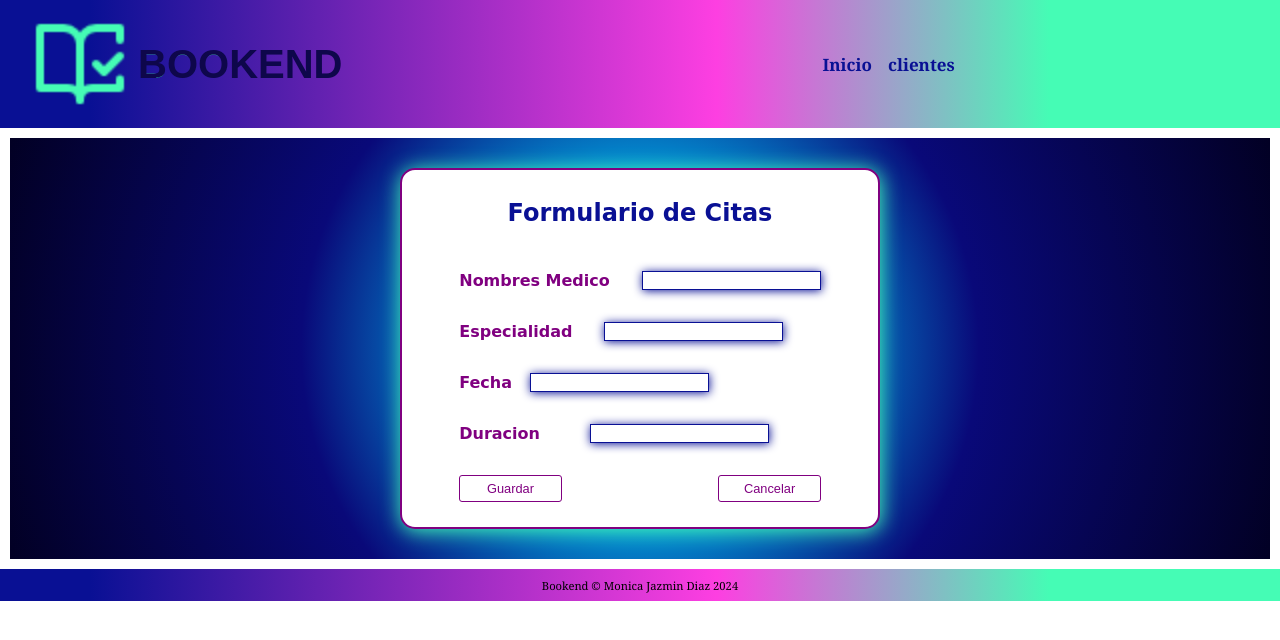
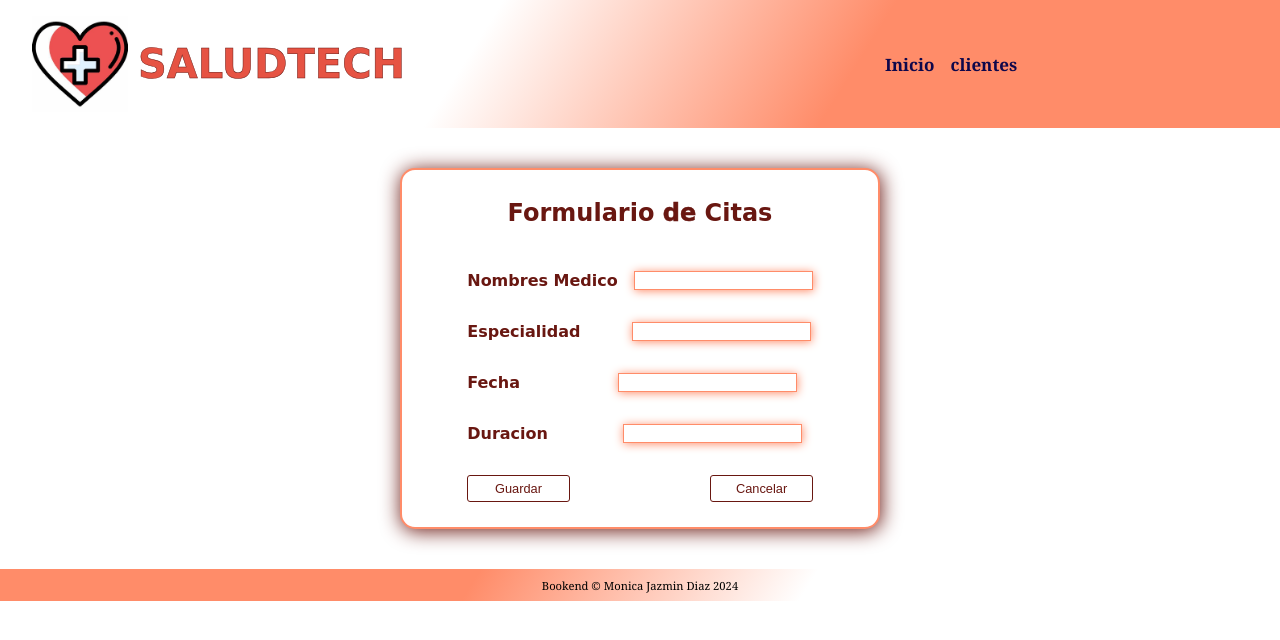
Before and after one commit to Mjdiazri/proyectoMysql, a plain HTML site: page frontend/form_citas.html in a window 1280 px wide. Drawn offline with Linux system fonts and the light colour scheme; a web font is replaced by a local one.

Commit message:
Se configuran los estilos

```diff
--- a/frontend/Estilo/styleClientes.css
+++ b/frontend/Estilo/styleClientes.css
@@ -21,22 +21,22 @@ h2{
     font-family: cursive;
     font-size: 1.5em;
     font-weight:900;
-    color: var(--colorBlue);
+    color: var(--colorGreen);
 }
 
 
 .boton{
     background-color: white;
-    color: purple;
+    color: var(--colorGreen);
     padding: 5px;
-    border: 1px purple solid;
+    border: 1px var(--colorGreen) solid;
     border-radius: 3px;
     font-size: 0.8em;
 }
 
 .boton:hover{
     transform: scale(1.1);
-    box-shadow: 1px 2px 10px purple;
+    box-shadow: 1px 2px 10px var(--colorBlue);
     font-weight: 600;
 }
 
@@ -53,33 +53,33 @@ table{
 th{
     padding: 10px;
     margin: 5px;
-    background-color:rgb(22, 13, 83) ;
-    border: white solid 2px ;
+    background-color:var(--colorGreen) ;
+    border:white solid 2px ;
     border-collapse: collapse;
-    color: rgba(236, 168, 236, 0.966);
+    color: white;
 }
 
 td{
     padding: 10px;
     margin: 5px;
-    border:purple solid 2px ;
+    border:var(--colorGreen) solid 2px ;
     border-collapse: collapse;
     font-size: 12px;
 }
 
 table tr:nth-child(even) td {
-    background-color: rgba(15, 15, 130, 0.265);
+    background-color: rgba(239, 192, 192, 0.265);
 }
 
 button{
     background-color: white;
-    color: purple;
+    color: var(--colorGreen);
     padding: 5px;
-    border: 1px purple solid;
+    border: 1px var(--colorGreen) solid;
     border-radius: 3px;
 }
 
 button:hover{
-    background-color: purple;
+    background-color: var(--colorBlue);
     color: white;
 }
--- a/frontend/Estilo/styleForm.css
+++ b/frontend/Estilo/styleForm.css
@@ -3,7 +3,6 @@ main{
     flex-direction: column;
     justify-content: center;
     align-items: center;
-    background: radial-gradient(circle, rgba(0,212,255,1) 15%, rgba(9,9,121,1) 51%, rgba(2,0,36,1) 100%);
     margin: 10px;
 }
 
@@ -17,7 +16,7 @@ main{
     margin: 30px;
     background-color:white;
     border-radius: 15px;
-    border: solid purple 2px;
+    border: solid var(--colorBlue) 2px;
     box-shadow: 1px 2px 20px var(--colorGreen);
 
 
@@ -48,7 +47,7 @@ main{
     align-items: left;
     gap: 2em;
     font-family: cursive;
-    color: purple;
+    color: var(--colorGreen);
     font-weight: 600;
 }
 
@@ -64,24 +63,20 @@ main{
     justify-content: left;
 }
 
-.uno, .dos{
-    gap:2em;
+.uno{
+    gap:1em;
+}
+
+.dos{
+    gap:3.2em;
 }
 
 .tres{
-    gap:1.1em;
+    gap:6.1em;
 }
 
 .cuatro{
-    gap:3.1em
-}
-
-.cinco{
-    gap: 2.1em;
-}
-
-.seis{
-    gap:1.8em;
+    gap:4.7em
 }
 
 .siete{
--- a/frontend/Estilo/styleIndex.css
+++ b/frontend/Estilo/styleIndex.css
@@ -1,11 +1,11 @@
-@import url('https://fonts.googleapis.com/css2?family=Matemasie&display=swap');
+@import url('https://fonts.googleapis.com/css2?family=Mrs+Sheppards&display=swap');
 
 :root{
-    --fuentePrincipal: "Matemasie", sans-serif;
-    --colorGreen: rgba(69,252,181);
+    --fuentePrincipal:"Mrs Sheppards", cursive;
+    --colorGreen: rgb(105, 23, 17);
     --colorDark: rgb(14, 7, 75);
-    --colorPink: rgb(232, 10, 191);
-    --colorBlue: rgb(9, 16, 148);
+    --colorPink: rgb(230, 97, 15);
+    --colorBlue: rgba(255,140,105,1);
     --colorDegrade:
 
 }
@@ -19,7 +19,7 @@
 .contenedor{
     display: flex;
     flex-direction: row;
-    background: linear-gradient(90deg, rgb(9, 16, 148) 7%, rgba(253,29,220,0.850577731092437) 56%, rgba(69,252,181,1) 82%);
+    background: linear-gradient(122deg, rgba(255,255,255,1) 37%, rgba(255,140,105,1) 66%);
     width: 100%;
     height: 8em;
 
@@ -42,14 +42,14 @@ img{
 .brand{
     font-family: var(--fuentePrincipal);
     font-size: 2.5em;
-    color: var(--colorDark);
+    color: rgb(230, 83, 67);
     -webkit-text-stroke-color:var(--colorGreen);
-    -webkit-text-stroke-width: 0.01px;
+    -webkit-text-stroke-width: 0.5px;
 }
 
 span{
-    -webkit-text-stroke-color:var(--colorPink);
-    -webkit-text-stroke-width: 0.01px;
+    -webkit-text-stroke-color:var(--colorGreen);
+    -webkit-text-stroke-width: 0.5px;
 }
 
 .navegador{
@@ -72,7 +72,7 @@ a{
     font-family:Georgia, 'Times New Roman', Times, serif;
     font-size: 17px;
     font-weight: 600;
-    color: var(--colorBlue);
+    color: var(--colorDark);
 }
 
 a:hover{
@@ -223,7 +223,7 @@ footer{
     flex-direction: row;
     justify-content: center;
     align-items: center;
-    background: linear-gradient(90deg, rgb(9, 16, 148) 7%, rgba(253,29,220,0.850577731092437) 56%, rgba(69,252,181,1) 82%);
+    background: linear-gradient(122deg, rgba(255,140,105,1) 37%, rgba(255,255,255,1) 63%);
     height: 2em;
     font-family: Georgia, 'Times New Roman', Times, serif;
 }
--- a/frontend/form_citas.html
+++ b/frontend/form_citas.html
@@ -12,8 +12,8 @@
     <header>
       <div class="contenedor">
         <div class="empresa">
-          <img src="./Estilo/imagenes/book-open-check.png" alt="Imagen libro" />
-          <h3 class="brand">BOO<span>KEND</span></h3>
+          <img src="./Estilo/imagenes/OIP.jpeg" alt="Imagen libro" />
+          <h3 class="brand">SALUD<span>TECH</span></h3>
         </div>
         <div class="navegador">
           <nav class="nav">
```
Also changed, not shown: frontend/citas.html (+2 -2 lines), frontend/index.html (+2 -2 lines), frontend/Estilo/imagenes/OIP.jpeg (added).
